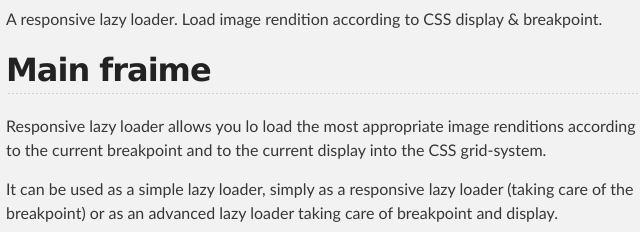
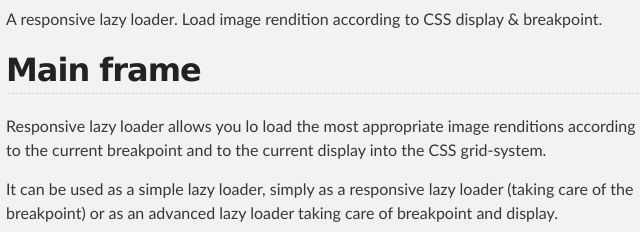
Before and after one commit to jetmartin/responsive-lazy-loader, a plain HTML site: page index.html in a window 1280 px wide. Shown: the part 353-585 px from the top of the page, 314-954 px from the left. Drawn offline with Linux system fonts and the light colour scheme.

Commit message:
Fix english error.

```diff
--- a/index.html
+++ b/index.html
@@ -37,7 +37,7 @@
 <p>A responsive lazy loader. Load image rendition according to CSS display &amp; breakpoint.</p>
 
 <h2>
-<a name="main-fraime" class="anchor" href="#main-fraime"><span class="octicon octicon-link"></span></a>Main fraime</h2>
+<a name="main-fraime" class="anchor" href="#main-fraime"><span class="octicon octicon-link"></span></a>Main frame</h2>
 
 <p>Responsive lazy loader allows you lo load the most appropriate image renditions according to the current breakpoint and to the current display into the CSS grid-system.</p>
 
```
